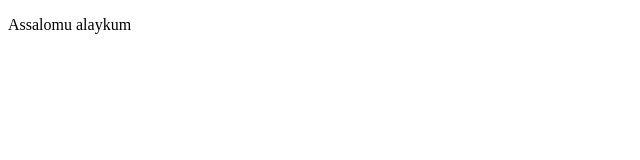
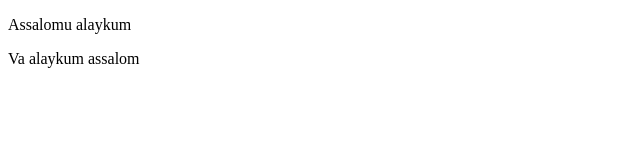
Before and after one commit to Tolipoff/1-dars, a plain HTML site: page index.html in a window 1280 px wide. Shown: the whole page, without its empty margins (0-640 px from the left). Drawn offline with Linux system fonts and the light colour scheme.

Commit message:
add some txt

```diff
--- a/index.html
+++ b/index.html
@@ -9,29 +9,14 @@
 </head>
 <body>
 
-
     <div class="container">
         <p class="messenge">
             Assalomu alaykum
         </p>
+        <p class="messenge">
+            Va alaykum assalom
+        </p>
     </div>
-
-
-
-
-
-
-
-
-
-
-
-
-
-
-
-
-
 
 </body>
 </html>
```
